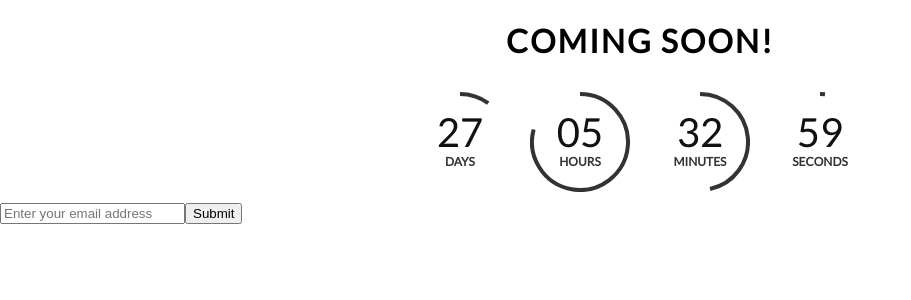
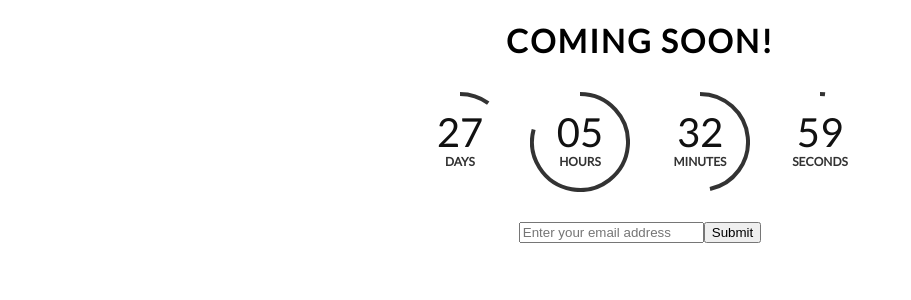
Before and after one commit to staynomad/coming-soon, a React (Create React App) app in the folder client/: page / in a window 1280 px wide. Shown: the top 300 px of the page, without its empty margins (0-911 px from the left). Built offline with nearby package versions, Linux system fonts and the light colour scheme.

Commit message:
separate component for input

```diff
--- a/client/public/index.html
+++ b/client/public/index.html
@@ -24,7 +24,7 @@
       work correctly both with client-side routing and a non-root public URL.
       Learn how to configure a non-root public URL by running `npm run build`.
     -->
-    <title>React App</title>
+    <title>VHomes</title>
   </head>
   <body>
     <noscript>You need to enable JavaScript to run this app.</noscript>
--- a/client/src/App.js
+++ b/client/src/App.js
@@ -1,45 +1,14 @@
-import React, {useState} from 'react'
-import axios from 'axios';
+import React from 'react'
 import Countdown from './components/countdown/countdown'
+import Email from './components/email/email'
 
 const App = function () {
-	const [email, setEmail] = useState("");
-
-	const submitForm = (e) => {
-		e.preventDefault();
-		if (email === "") {
-			alert("Please fill the email field");
-			return;
-		}
-		axios
-			.post("http://localhost:5000/users/", {
-				email: email,
-			})
-			.then(() => {
-				alert("Email has been submitted!")
-				window.location.reload()
-			})
-			.catch((err) => {
-				if (err.response) {
-					alert(err.response.data.errors[0])
-				}
-				else {
-					alert("Error processing entry. Please try again.")
-				}
-			});
-	};
 	return (
     <div>
-			<Countdown timeTillDate="12 25 2020, 12:00 am" timeFormat="MM DD YYYY, h:mm a" />
-			<form onSubmit={(e) => submitForm(e)}>
-				<input
-					onChange={(e) => setEmail(e.target.value)}
-					type="email"
-					placeholder="Enter your email address"
-				/>
-				<input type="submit" />
-			</form>
-		</div>
+		<Countdown timeTillDate="12 25 2020, 12:00 am" timeFormat="MM DD YYYY, h:mm a" />
+		<br />
+		<Email />
+	</div>
 	);
 };
 export default App
--- /dev/null
+++ b/client/src/components/email/email.css
@@ -0,0 +1,14 @@
+.email-wrapper {
+    display: flex;
+    align-items: center;
+    justify-content: center;
+    flex-wrap: wrap;
+}
+
+.input-field {
+
+}
+
+.button {
+
+}
--- /dev/null
+++ b/client/src/components/email/email.js
@@ -0,0 +1,46 @@
+import React, {useState} from 'react'
+import axios from 'axios';
+import "./email.css"
+
+const Email = function () {
+	const [email, setEmail] = useState("");
+
+	const submitForm = (e) => {
+		e.preventDefault();
+		if (email === "") {
+			alert("Please fill the email field");
+			return;
+		}
+		axios
+			.post("http://localhost:5000/users/", {
+				email: email,
+			})
+			.then(() => {
+				alert("Email has been submitted!")
+				window.location.reload()
+			})
+			.catch((err) => {
+				if (err.response) {
+					alert(err.response.data.errors[0])
+				}
+				else {
+					alert("Error processing entry. Please try again.")
+				}
+			});
+	};
+	return (
+    <div>
+		<div className="email-wrapper">
+			<form onSubmit={(e) => submitForm(e)}>
+				<input
+					onChange={(e) => setEmail(e.target.value)}
+					type="email"
+					placeholder="Enter your email address"
+				/>
+				<input type="submit" />
+			</form>
+		</div>
+	</div>
+	);
+};
+export default Email
```
Also changed, not shown: 1 other file (tests, documents, lock files or other folders).
